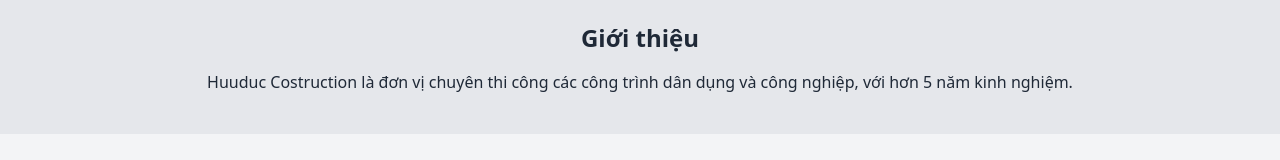
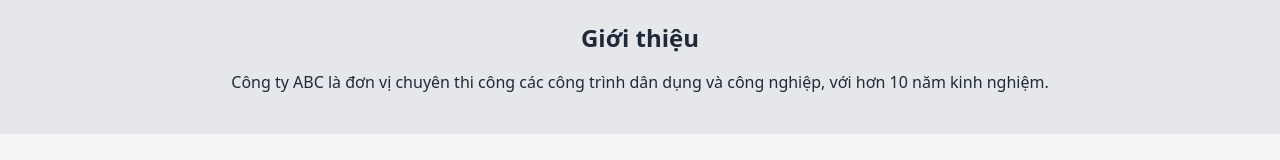
Before and after one commit to Duc09112000/Huuduc-Construction, a plain HTML site: page index.html in a window 1280 px wide. Shown: the part 126-286 px from the top of the page. Drawn offline with nearby package versions, Linux system fonts and the light colour scheme.

Commit message:
Add files via upload

```diff
--- a/index.html
+++ b/index.html
@@ -17,7 +17,7 @@
   <section class="py-10 bg-gray-200">
     <div class="container mx-auto px-4 text-center">
       <h2 class="text-2xl font-semibold mb-4">Giới thiệu</h2>
-      <p>Huuduc Costruction là đơn vị chuyên thi công các công trình dân dụng và công nghiệp, với hơn 5 năm kinh nghiệm.</p>
+      <p>Công ty ABC là đơn vị chuyên thi công các công trình dân dụng và công nghiệp, với hơn 10 năm kinh nghiệm.</p>
     </div>
   </section>
 
```
